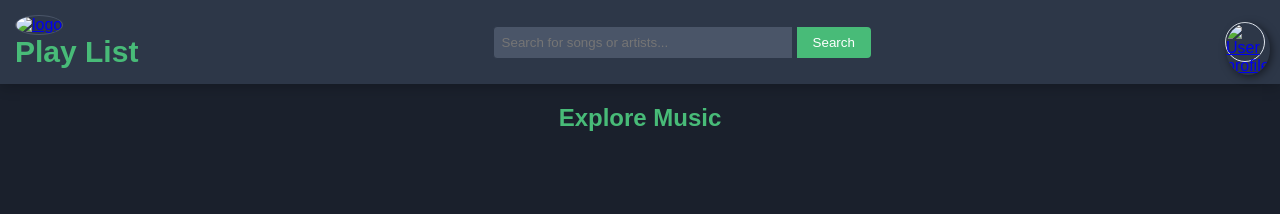
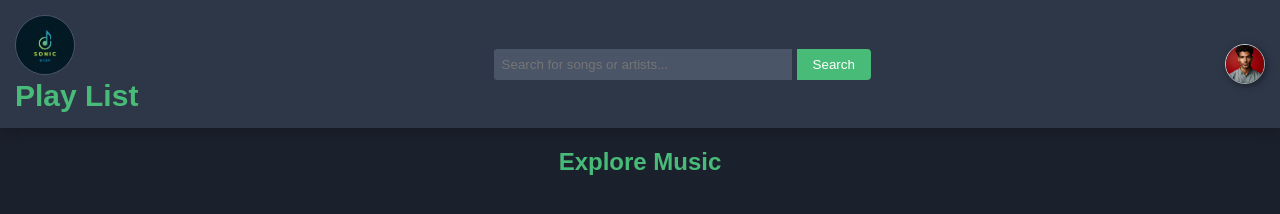
Before and after one commit to Shivam07Singh/Code-Trailblazers_006, a plain HTML site: page playList.html in a window 1280 px wide. Drawn offline with Linux system fonts and the light colour scheme; the site is published under a folder, as on GitHub Pages, so addresses that start at the root find nothing; no server answers.

Commit message:
Final Project Upload

```diff
--- a/playList.html
+++ b/playList.html
@@ -9,7 +9,7 @@
 <body>
   <header class="header">
     <div class="header-left">
-        <a href="index.html"><img src="/Code-Trailblazers_006/assets/Logo-2.jpg" alt="logo" id="logo1" class="logo1"></a>
+        <a href="index.html"><img src="assets/Logo-2.jpg" alt="logo" id="logo1" class="logo1"></a>
         <h1 id="playlist1" class="title1">Play List</h1>
     </div>
     <div class="search-container1">
@@ -19,7 +19,7 @@
 
 
     <div class="user1">
-        <a href="login.html"><img src="/Code-Trailblazers_006/assets/profile.png" alt="User profile"></a>
+        <a href="login.html"><img src="assets/profile.png" alt="User profile"></a>
     </div>
   </header>
 
```
Also changed, not shown: index.html (+4 -4 lines).
